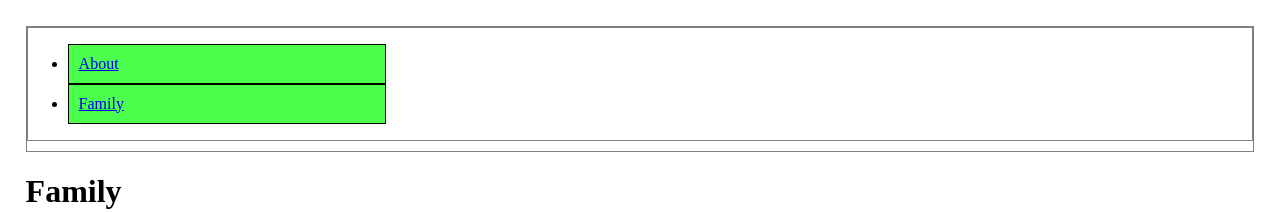
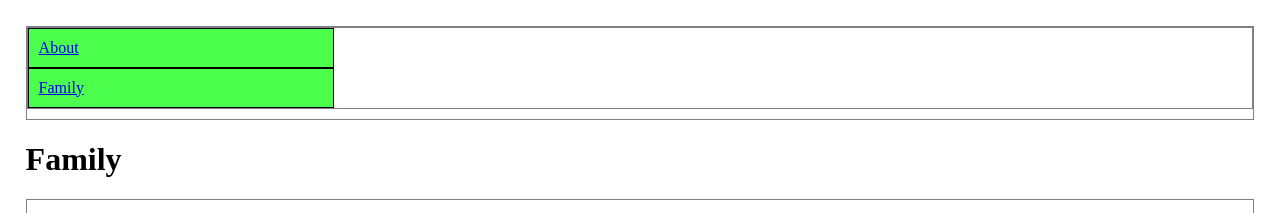
Before and after one commit to bpowning/homework1, a plain HTML site: page family.html in a window 1280 px wide. Shown: the top 213 px of the page. Drawn offline with Linux system fonts and the light colour scheme.

Commit message:
testing on validators

```diff
--- a/family.html
+++ b/family.html
@@ -4,6 +4,7 @@
 	<meta charset="UTF-8">
 	<title>Family</title>
 	<link rel="icon" href="imgs/favicon.ico">
+	<link rel="stylesheet" href="css/html5reset.css">
 	<link rel="stylesheet" href="css/style.css">
 </head>
 <body>
```
Also changed, not shown: index.html (+1 -0 lines).
